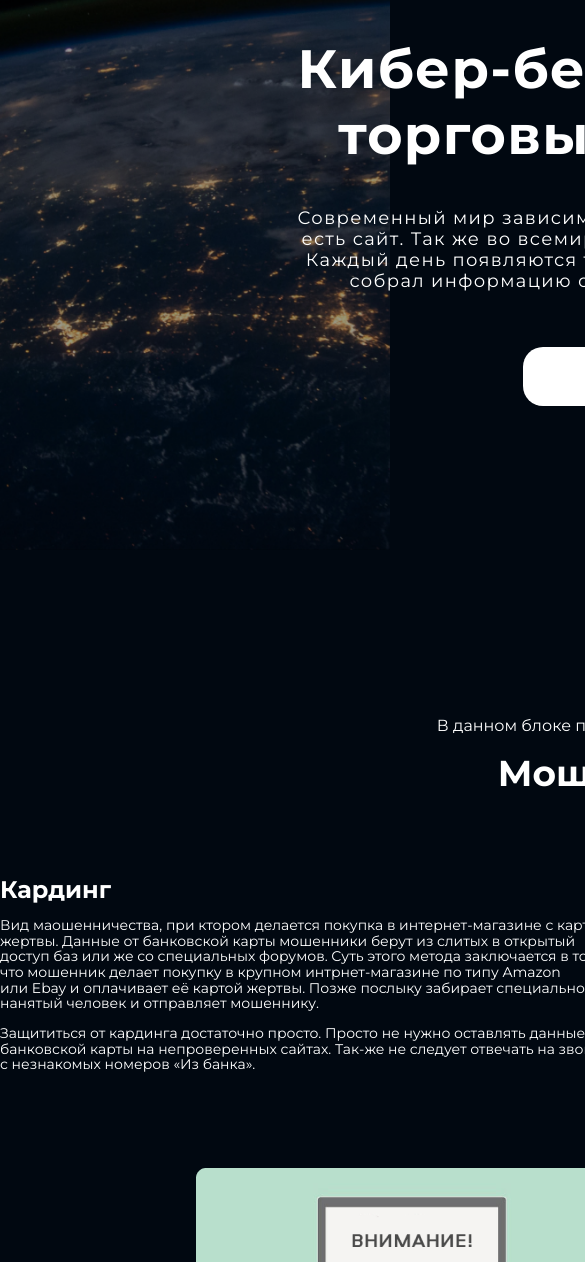
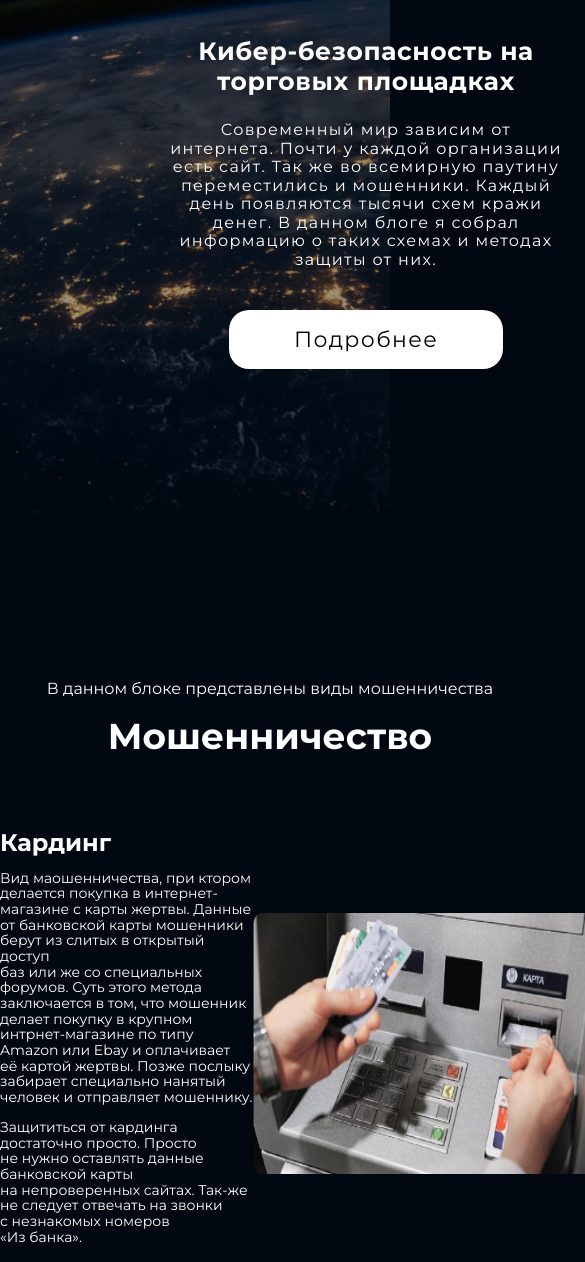
Before and after one commit to NekitWebDevelop/schoolproject1, a plain HTML site: page index.html in a window 390 px wide. Shown: the part 200-1462 px from the top of the page, 585 px wide, since content can reach past the window. Drawn offline with Linux system fonts and the light colour scheme.

Commit message:
Update main.css

```diff
--- a/css/main.css
+++ b/css/main.css
@@ -253,3 +253,93 @@ a{
     align-items: center;
     justify-content: space-between;
 }
+
+@media screen and (max-width: 1200px) {
+    .container{
+        width: 960px;
+    }
+    .skam{
+        width: 100%;
+    }
+
+    .skam-text p{
+        flex-wrap: nowrap;
+        width: 100%;
+    }
+    .skam img{
+        width: 400px;
+    }
+
+    .news-skam{
+        justify-content: center;
+        flex-wrap: wrap;
+    }
+
+    .news-item{
+        margin: 30px auto;
+        width: 45%;
+    }
+
+    .news-item img{
+        width: 100%;
+    }
+
+    .arrow{
+        display: none;
+    }
+}
+
+@media screen and (max-width: 992px) {
+    .container{
+        width: 720px;
+    }
+    h1{
+        font-size: 50px;
+    }
+    .text-offer p{
+        font-size: 16px;
+        width: 100%;
+    }
+    .skam img{
+        width: 350px;
+        height: 261px;
+    }
+    .news-item{
+        width: 46%;
+        height: 100%;
+    }
+    .skam-offer p{
+        width: 100%;
+    }
+    .footer{
+        width: 100%;
+    }
+}
+
+@media screen and (max-width: 768px) {
+    .container{
+        width: 540px;
+        margin: 0 auto;
+    }
+    .nav{
+        display: none;
+    }
+    .burger{
+        display: block;
+    }
+
+    .text-offer{
+        margin: 0 auto;
+    }
+
+    h1{
+        margin: 0 auto;
+        font-size: 25px;
+        width: 400px;
+        line-height: 30px;
+    }
+    .text-offer p{
+        margin: 25px auto;
+        width: 400px;
+    }
+}
```
